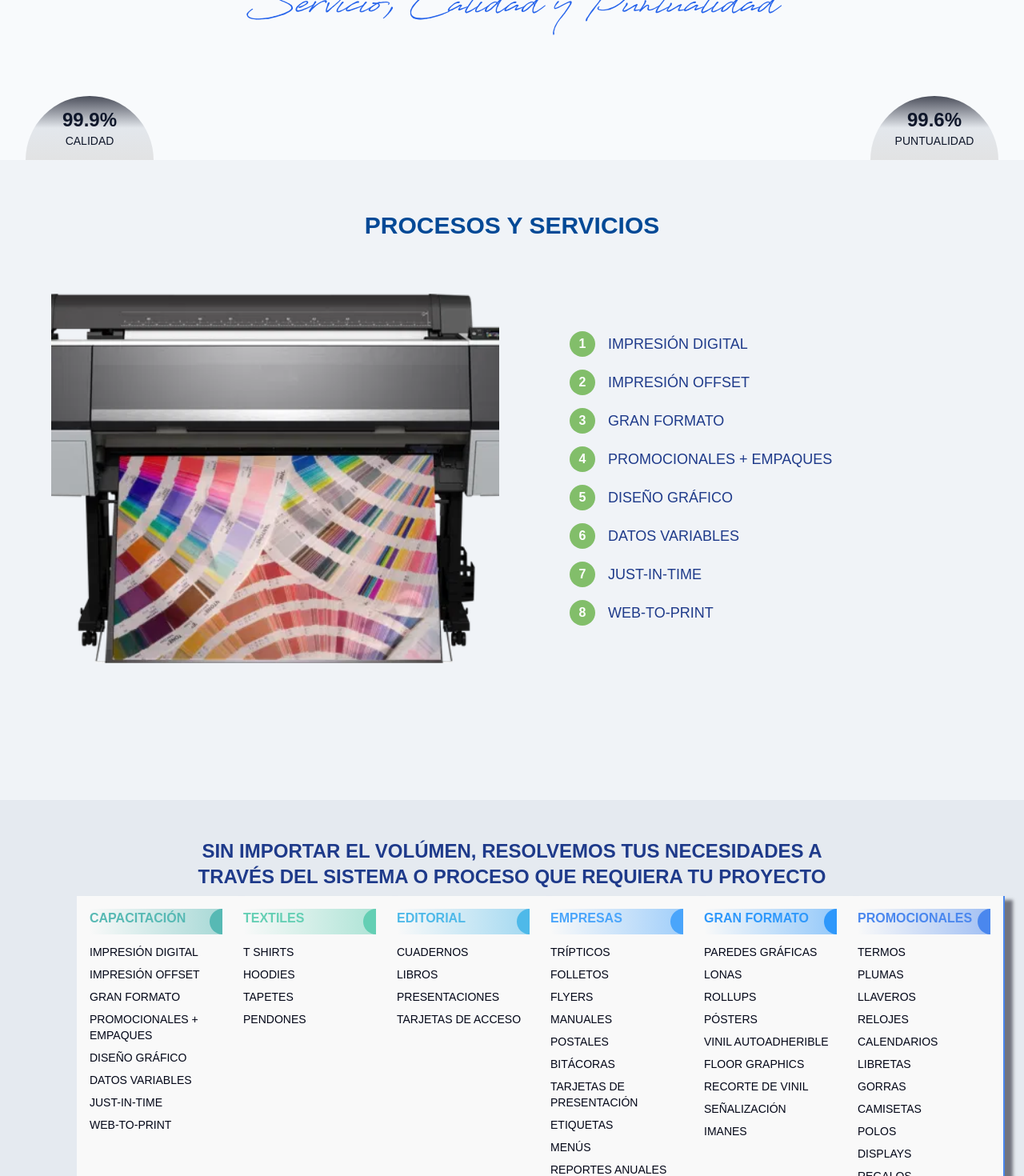
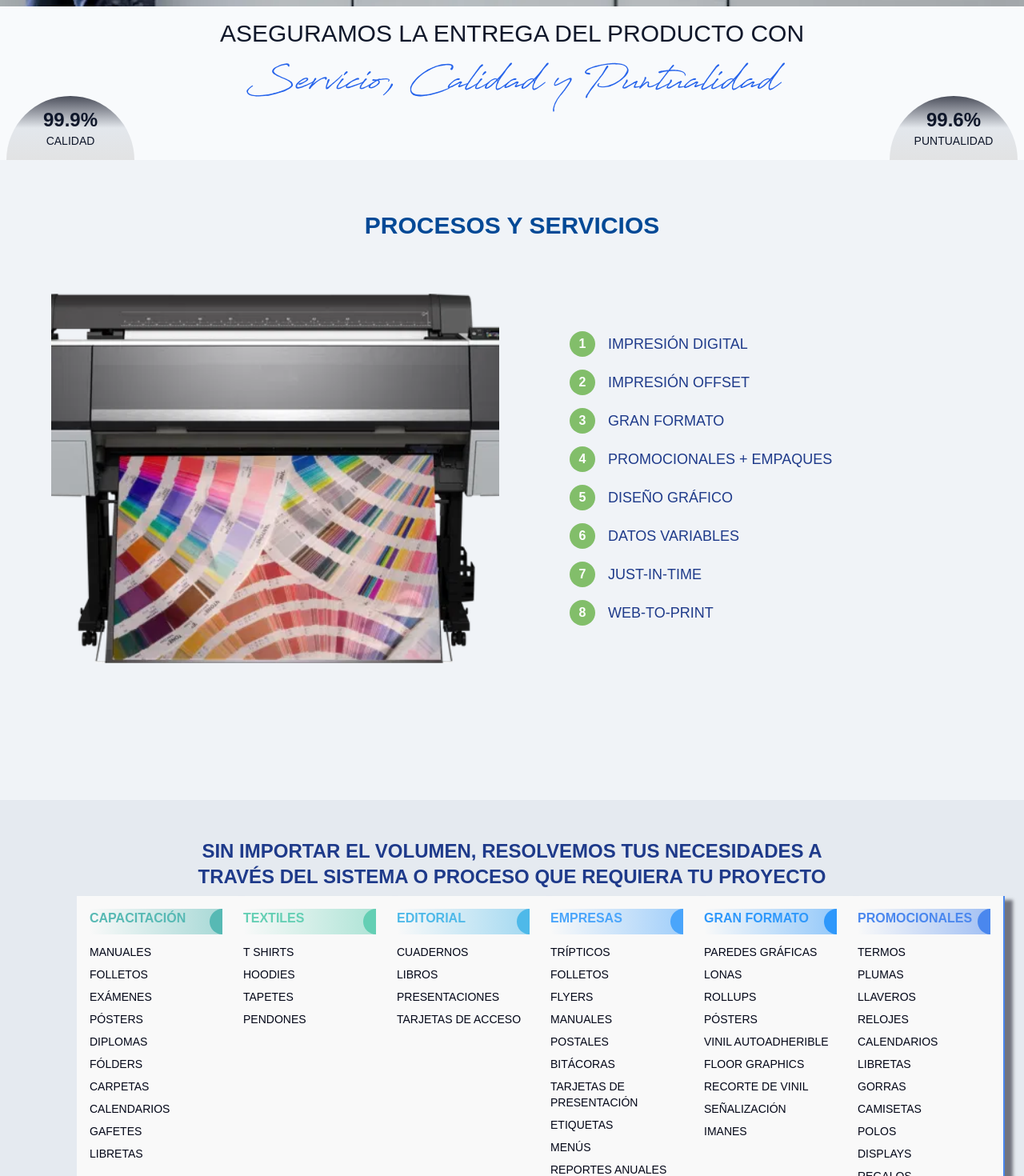
Before and after one commit to GreyCrossX/PRINTSHOPNEW, a Next.js app in the folder front2/: page / in a window 1280 px wide. Shown: the part 680-2150 px from the top of the page at 80% size. Built offline with nearby package versions, Linux system fonts and the light colour scheme.

Commit message:
UI changes

```diff
--- a/front2/src/components/landing/Contacto.jsx
+++ b/front2/src/components/landing/Contacto.jsx
@@ -7,7 +7,7 @@ export default function Contacto() {
         {/* Email Section */}
         <div className="flex flex-col items-center text-center p-6 border-r border-gray-200 last:border-0 shadow-custom">
           <Mail className="w-8 h-8 text-blue-600 mb-4" />
-          <h2 className="text-blue-600 font-bold mb-2">¡ESCRIBENOS!</h2>
+          <h2 className="text-blue-600 font-bold mb-2">¡ESCRÍBENOS!</h2>
           <a
             href="mailto:info@digitalprintshop.com.mx"
             className="text-gray-600 hover:text-blue-600 transition-colors"
@@ -19,7 +19,7 @@ export default function Contacto() {
         {/* Phone Section */}
         <div className="flex flex-col items-center text-center p-6 border-r shadow-custom border-gray-200 last:border-0">
           <Phone className="w-8 h-8 text-blue-600 mb-4" />
-          <h2 className="text-blue-600 font-bold mb-2">¡LLAMANOS!</h2>
+          <h2 className="text-blue-600 font-bold mb-2">¡LLÁMANOS!</h2>
           <div className="flex flex-col gap-1">
             <a
               href="tel:+525555541189"
@@ -39,11 +39,11 @@ export default function Contacto() {
         {/* Location Section */}
         <div className="flex flex-col items-center text-center p-6 shadow-custom">
           <MapPin className="w-8 h-8 text-blue-600 mb-4" />
-          <h2 className="text-blue-600 font-bold mb-2">¡VISITANOS!</h2>
+          <h2 className="text-blue-600 font-bold mb-2">¡VISÍTANOS!</h2>
           <address className="text-gray-600 not-italic">
             PROGRESO 136<br />
             BARRIO DE SANTA CATARINA<br />
-            04010 COYOACAN<br />
+            04010 COYOACÁN<br />
             CIUDAD DE MÉXICO
           </address>
         </div>
--- a/front2/src/components/landing/Hero.tsx
+++ b/front2/src/components/landing/Hero.tsx
@@ -82,7 +82,7 @@ export default function Hero() {
   id="banner"
   className="w-full flex flex-col justify-between items-center
              bg-slate-50 text-slate-900 px-4 sm:px-8 pt-4 pb-0
-             h-40 sm:h-48 md:h-56 lg:h-72"
+             h-40 sm:h-48 md:h-40 lg:h-48"
 >
   <div className="text-center">
     <h2 className="text-base sm:text-lg md:text-xl lg:text-3xl text-slate-900">
@@ -92,11 +92,11 @@ export default function Hero() {
       Servicio, Calidad y Puntualidad
     </p>
   </div>
-  <div className="flex w-full items-center justify-between">
-    <div className="flex-1 flex justify-start">
+  <div className=" w-full items-center justify-between">
+    <div className="absolute bottom-0 left-2">
       <HalfCircle percentage={99.9} label="Calidad" />
     </div>
-    <div className="flex-1 flex justify-end">
+    <div className="absolute right-2 bottom-0">
       <HalfCircle percentage={99.6} label="Puntualidad" />
     </div>
   </div>
--- a/front2/src/components/landing/Productos.tsx
+++ b/front2/src/components/landing/Productos.tsx
@@ -12,15 +12,16 @@ const Services : ServiceCard[] = [
     title: "CAPACITACIÓN",
     color: "rgb(87, 185, 180)", // Turquoise
     items: [
-      "IMPRESIÓN DIGITAL",
-      "IMPRESIÓN OFFSET",
-      "GRAN FORMATO",
-      "PROMOCIONALES + EMPAQUES",
-      "DISEÑO GRÁFICO",
-      "DATOS VARIABLES",
-      "JUST-IN-TIME",
-      "WEB-TO-PRINT",
-
+      "MANUALES",
+      "FOLLETOS",
+      "EXÁMENES",
+      "PÓSTERS",
+      "DIPLOMAS",
+      "FÓLDERS",
+      "CARPETAS",
+      "CALENDARIOS",
+      "GAFETES",
+      "LIBRETAS"
     ]
   },
   {
@@ -99,7 +100,7 @@ function Productos() {
       id="Productos"
       className="relative z-10 flex flex-col justify-between items-center  p-4 sm:p-6 lg:p-12 text-slate-50 bg-slate-300/50 lg:scroll-mt-20"
     >
-      <h2 className='text-blue-900 text-center px-[15%] text-md font-bold md:text-xl lg:text-2xl'>SIN IMPORTAR EL VOLÚMEN, RESOLVEMOS TUS NECESIDADES A TRAVÉS DEL SISTEMA O PROCESO QUE REQUIERA TU PROYECTO</h2>
+      <h2 className='text-blue-900 text-center px-[15%] text-md font-bold md:text-xl lg:text-2xl'>SIN IMPORTAR EL VOLUMEN, RESOLVEMOS TUS NECESIDADES A TRAVÉS DEL SISTEMA O PROCESO QUE REQUIERA TU PROYECTO</h2>
 <div className='grid grid-cols-1 md:grid-cols-3 lg:grid-cols-6 justify-between gap-4 pl-12'>
   {Services.map((card, index) => (
     <ProductCard
--- a/front2/src/components/landing/Ventajas.jsx
+++ b/front2/src/components/landing/Ventajas.jsx
@@ -46,7 +46,7 @@ function Ventajas() {
       id="Ventajas"
       className="relative z-10 flex flex-col justify-between p-4 sm:p-6 lg:p-12 text-slate-50 bg-slate-400/50 lg:scroll-mt-20"
     >
-      <h2 className="text-[#034996] pt-4 pb-8 text-4xl font-bold">Ventajas</h2>
+      <h2 className="text-3xl font-bold text-center mb-12 text-[rgb(3,73,150)]">VENTAJAS</h2>
       <div className="grid grid-cols-2 sm:grid-cols-3 lg:grid-cols-6 gap-4 mx-auto">
         {Ventajasarray.map((card, index) => (
           <VentajasCard
```
